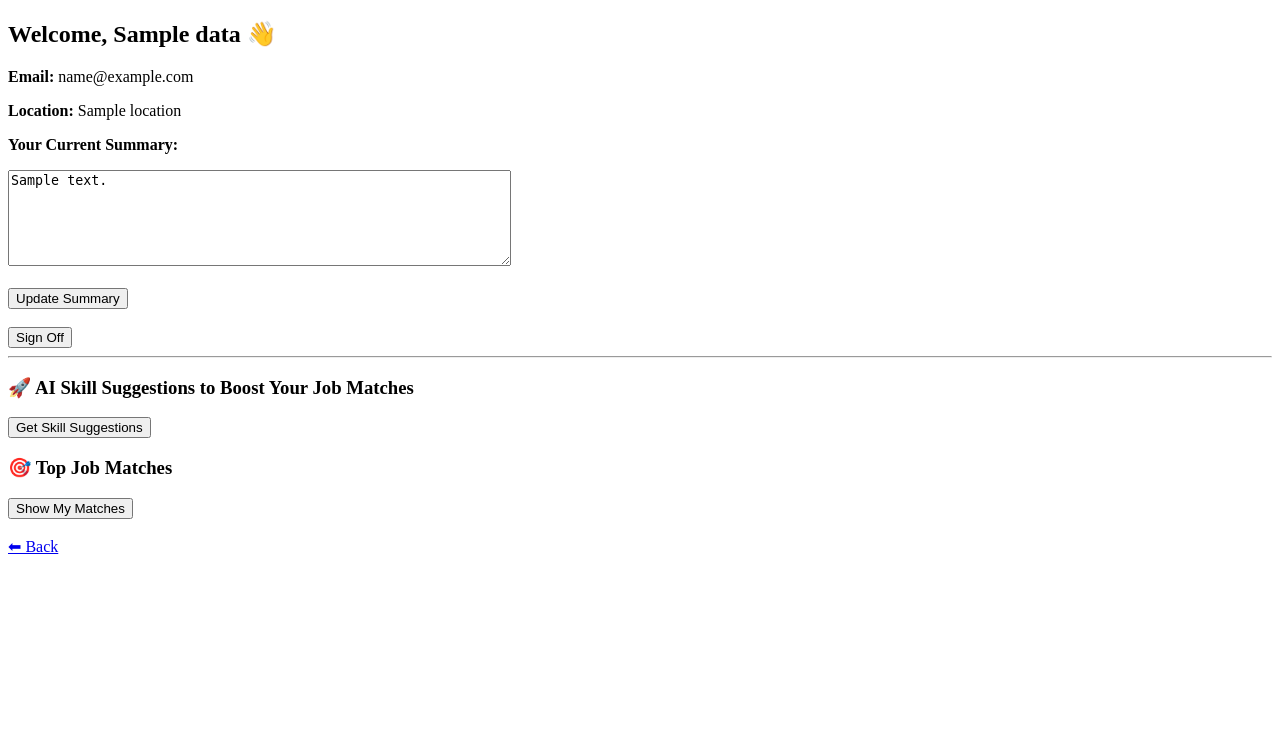
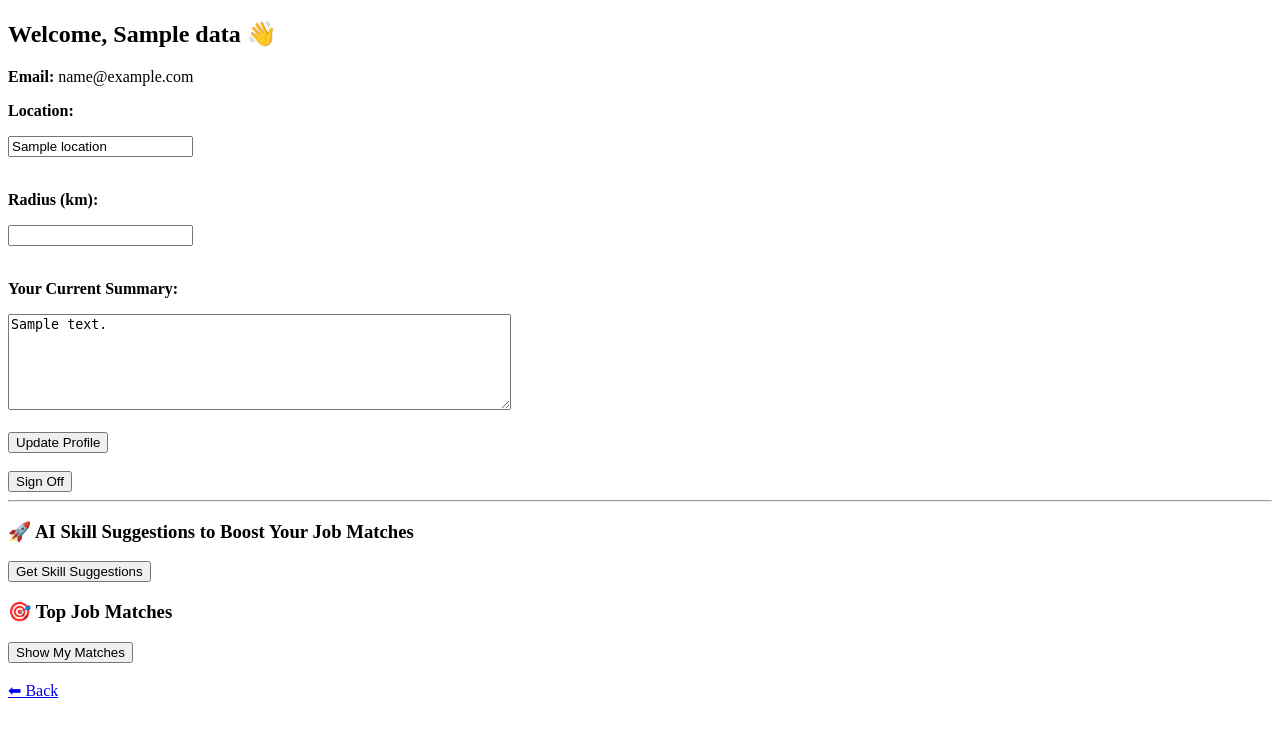
Before and after one commit to Josh152152/ai-talent-marketplace, a Flask app: template templates/candidate_dashboard.html in a window 1280 px wide. Shown: the top 737 px of the page. Run offline with Flask 3, Linux system fonts and the light colour scheme; the template is opened without the code that fills it: most values are stand-ins (such as "Sample title", 1, 10 or a date in 2020).

Commit message:
Update candidate_dashboard.html

```diff
--- a/templates/candidate_dashboard.html
+++ b/templates/candidate_dashboard.html
@@ -7,13 +7,20 @@
   <h2>Welcome, {{ data["Name"] or "Candidate" }} 👋</h2>
 
   <p><strong>Email:</strong> {{ data["Email"] }}</p>
-  <p><strong>Location:</strong> {{ data.get("Location", "Not set") }}</p>
 
-  <p><strong>Your Current Summary:</strong></p>
-  <form method="POST" action="/update_summary">
+  <form method="POST" action="/update_candidate_profile">
+    <input type="hidden" name="email" value="{{ data['Email'] }}">
+
+    <p><strong>Location:</strong></p>
+    <input type="text" name="location" value="{{ data.get('Location', '') }}"><br><br>
+
+    <p><strong>Radius (km):</strong></p>
+    <input type="number" name="radius" value="{{ data.get('Radius', '') }}"><br><br>
+
+    <p><strong>Your Current Summary:</strong></p>
     <textarea name="summary" rows="6" cols="60">{{ data.get("Summary", "Not set yet") }}</textarea><br><br>
-    <input type="hidden" name="email" value="{{ data['Email'] }}">
-    <button type="submit">Update Summary</button>
+
+    <button type="submit">Update Profile</button>
   </form>
 
   <br>
```
